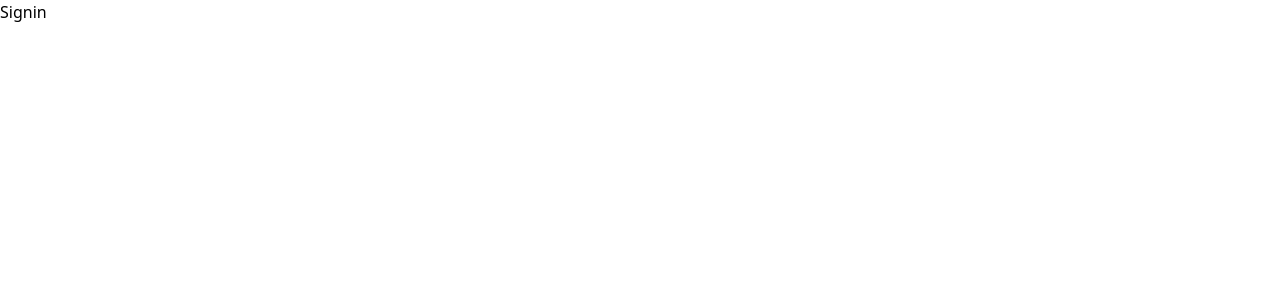
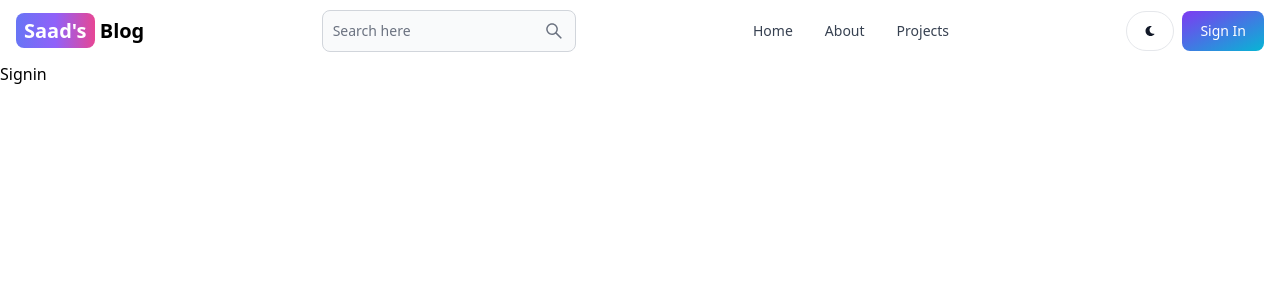
Before and after one commit to Saadnaeem453/BlogApp, a React (Vite) app in the folder FrontEnd/: page /sign-in in a window 1280 px wide. Shown: the top 300 px of the page. Built offline with nearby package versions, Linux system fonts and the light colour scheme.

Commit message:
Create Header section

```diff
--- a/FrontEnd/package.json
+++ b/FrontEnd/package.json
@@ -10,8 +10,10 @@
     "preview": "vite preview"
   },
   "dependencies": {
+    "flowbite-react": "^0.7.2",
     "react": "^18.2.0",
     "react-dom": "^18.2.0",
+    "react-icons": "^5.0.1",
     "react-router-dom": "^6.22.2"
   },
   "devDependencies": {
--- a/FrontEnd/src/App.jsx
+++ b/FrontEnd/src/App.jsx
@@ -5,10 +5,13 @@
 import Signin from "./Pages/Signin";
 import Signup from "./Pages/Signup";
 import Projects from "./Pages/Projects";
+import Header from "./components/Header.jsx";
+
 
 export default function App() {
   return (
     <BrowserRouter>
+      <Header />
       <Routes>
         <Route path="/" element={<Home />} />
         <Route path="/about" element={<About />} />
--- /dev/null
+++ b/FrontEnd/src/components/Header.jsx
@@ -0,0 +1,51 @@
+import { Button, Navbar, TextInput } from "flowbite-react"
+import { Link, useLocation } from "react-router-dom"
+import { AiOutlineSearch } from "react-icons/ai"
+import { FaMoon } from "react-icons/fa"
+export default function Header() {
+    // return the current location of a React component
+    const path = useLocation().pathname;
+    console.log("path", path)
+    return (
+        <Navbar>
+            <Link to="/" className="whitespace-nowrap self-center text-sm sm:text-xl font-semibold dark:text-white ">
+                <span className="px-2 py-1 bg-gradient-to-r from-indigo-500 via-purple-500 to-pink-500 rounded-lg text-white">Saad&apos;s</span> Blog
+            </Link>
+            <form>
+                <TextInput type="text" placeholder="Search here" rightIcon={AiOutlineSearch}
+                    className="hidden lg:inline" />
+            </form>
+            {/* pill is used to make rounded the button */}
+            <Button className="w-12 h-10 lg:hidden " color="gray" pill>
+                <AiOutlineSearch />
+            </Button>
+
+            <div className="flex gap-2 md:order-2">
+                <Button className="w-12 h-10 hidden sm:inline" color="gray" pill>
+                    <FaMoon />
+                </Button>
+                <Link to="/sign-in">
+                    <Button gradientDuoTone="purpleToBlue" >
+                        Sign In
+                    </Button>
+                </Link>
+                <Navbar.Toggle />
+            </div>
+            <Navbar.Collapse>
+
+                <Navbar.Link>
+                    <Link to="/" active={path === "/"}>Home</Link>
+                </Navbar.Link>
+
+                <Navbar.Link>
+                    <Link to="/about" active={path === "/about"}> About</Link>
+                </Navbar.Link>
+
+                <Navbar.Link>
+                    <Link to="/projects" active={path === "/projects"}>Projects</Link>
+                </Navbar.Link>
+
+            </Navbar.Collapse>
+        </Navbar>
+    )
+}
--- a/FrontEnd/tailwind.config.js
+++ b/FrontEnd/tailwind.config.js
@@ -1,11 +1,17 @@
 //  @type {import('tailwindcss').Config}
+import flowbitePlugin from 'flowbite/plugin';
+
 export default {
   content: [
     "./index.html",
     "./src/**/*.{js,ts,jsx,tsx}",
+    'node_modules/flowbite-react/lib/esm/**/*.js',
   ],
   theme: {
     extend: {},
   },
-  plugins: [],
+  plugins: [
+    // ...
+    flowbitePlugin,
+  ],
 }
```
Also changed, not shown: 1 other file (tests, documents, lock files or other folders).
